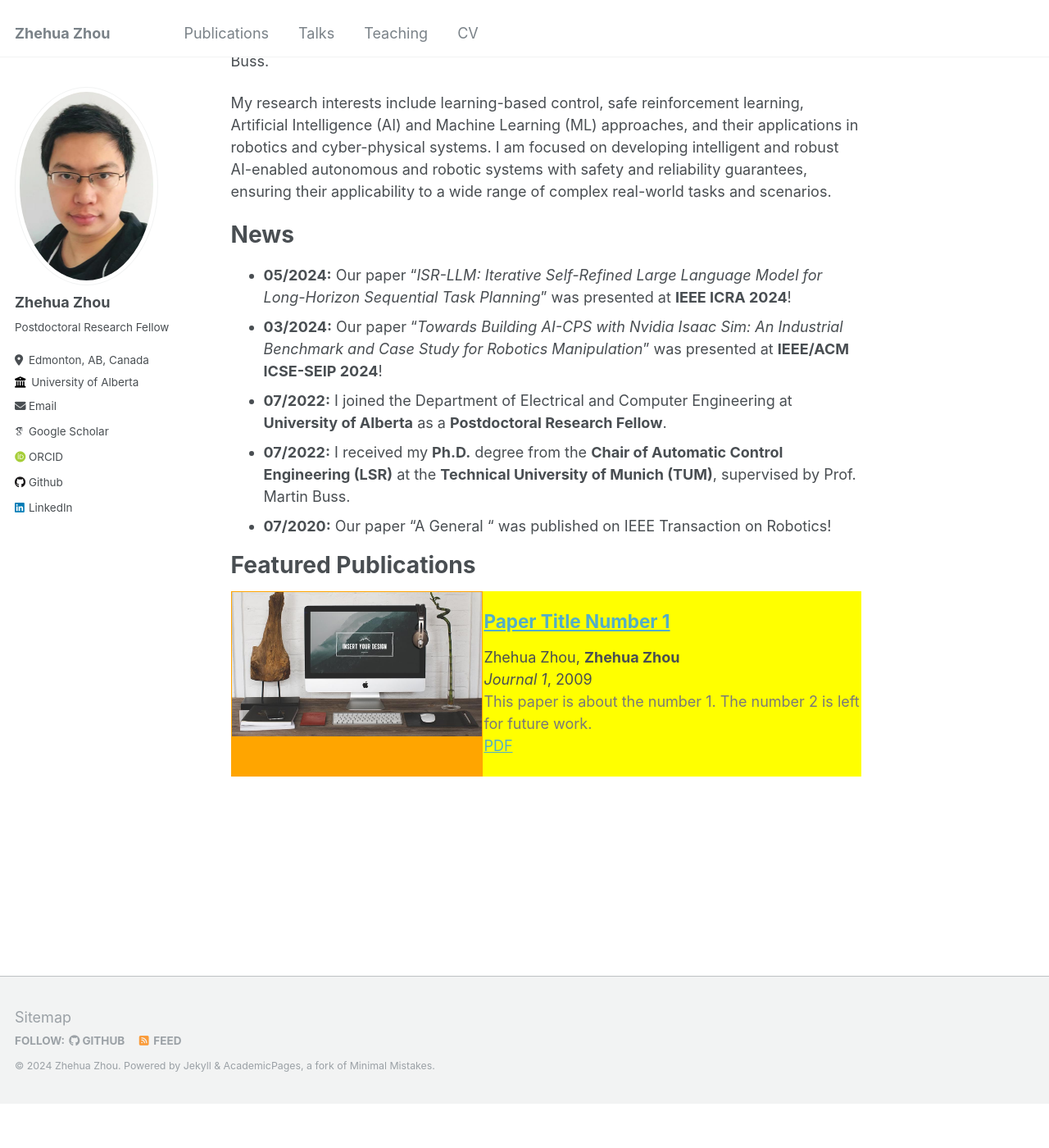
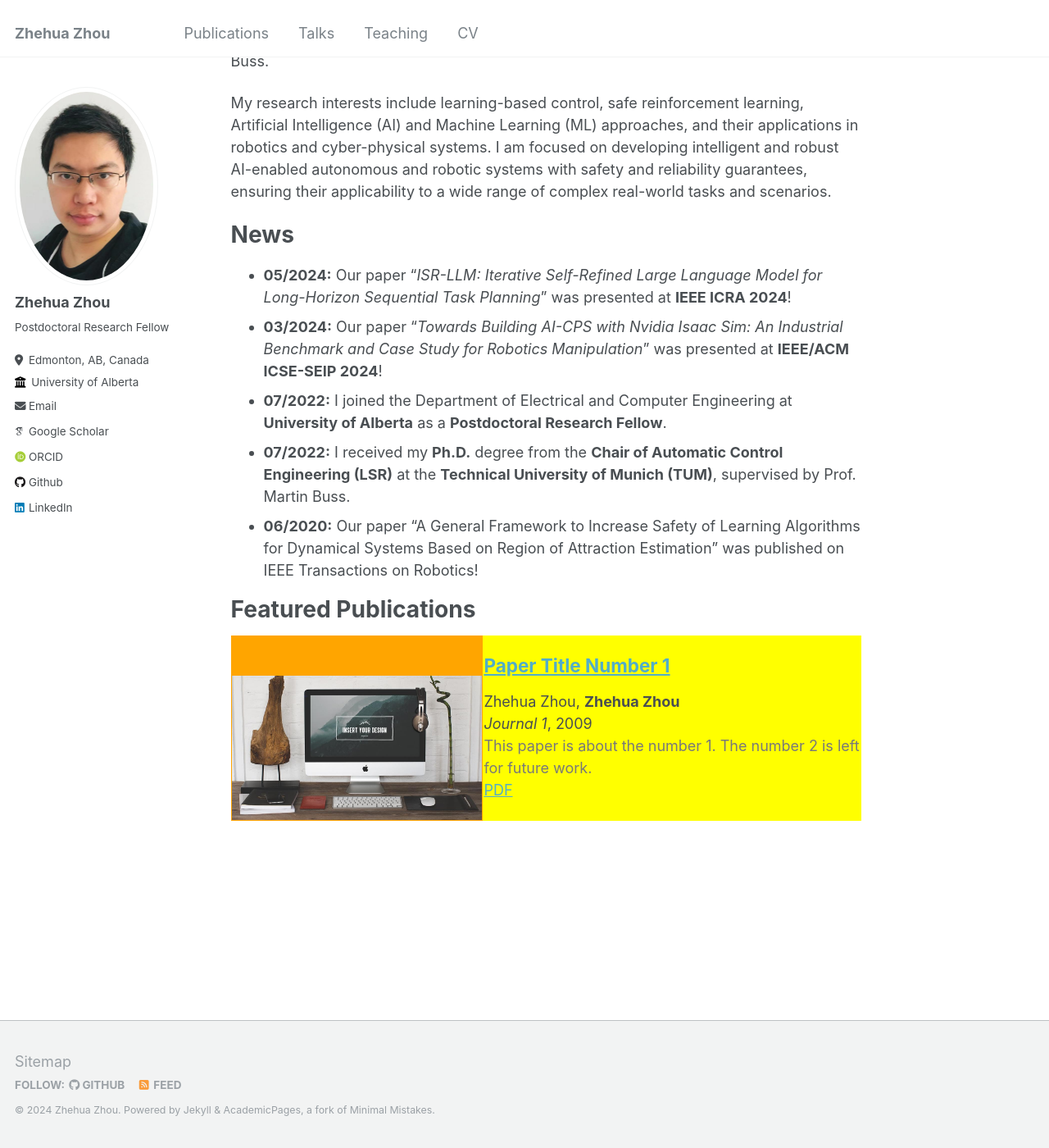
Before and after one commit to zhehuazhou/zhehuazhou.github.io, a Jekyll site: the page built from _pages/about.md, in a window 1280 px wide and 1400 px high, scrolled down 195 px. Shown: the whole window at 82% size. Built offline with Jekyll 4.4.1, drawn with Linux system fonts in a browser that asks for light colours; some web fonts are replaced; before the commit the page ends 1541 px from its top, so only the background shows below that.

Commit message:
initial update

```diff
--- a/_includes/archive-single_double.html
+++ b/_includes/archive-single_double.html
@@ -50,7 +50,7 @@
   display: table-cell;
   padding: 1px;
   width: 40%;
-  vertical-align:top;
+  vertical-align: bottom;
   margin-top:0px;
 }
 /*.col-left img {
--- a/_pages/about.md
+++ b/_pages/about.md
@@ -17,7 +17,7 @@ News
 * <b>03/2024:</b> Our paper "<i>Towards Building AI-CPS with Nvidia Isaac Sim: An Industrial Benchmark and Case Study for Robotics Manipulation</i>" was presented at <b>IEEE/ACM ICSE-SEIP 2024</b>!
 * <b>07/2022:</b> I joined the Department of Electrical and Computer Engineering at <b>University of Alberta</b> as a <b>Postdoctoral Research Fellow</b>.
 * <b>07/2022:</b> I received my <b>Ph.D.</b> degree from the <b>Chair of Automatic Control Engineering (LSR)</b> at the <b>Technical University of Munich (TUM)</b>, supervised by Prof. Martin Buss.
-* <b>07/2020:</b> Our paper "A General " was published on IEEE Transaction on Robotics!
+* <b>06/2020:</b> Our paper "A General Framework to Increase Safety of Learning Algorithms for Dynamical Systems Based on Region of Attraction Estimation" was published on IEEE Transactions on Robotics!
 
 Featured Publications
 ======
```
